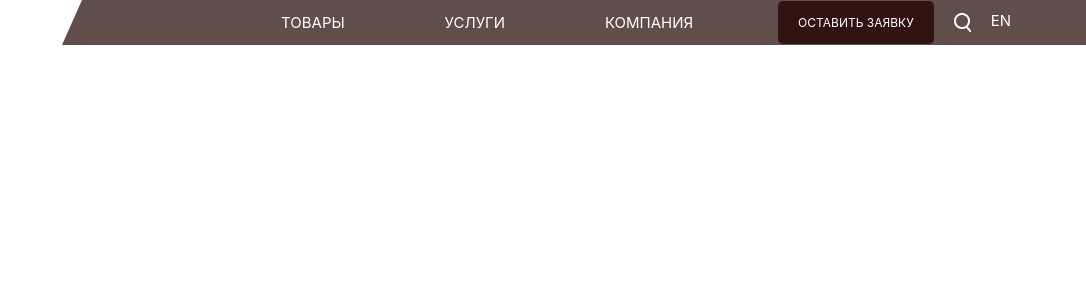
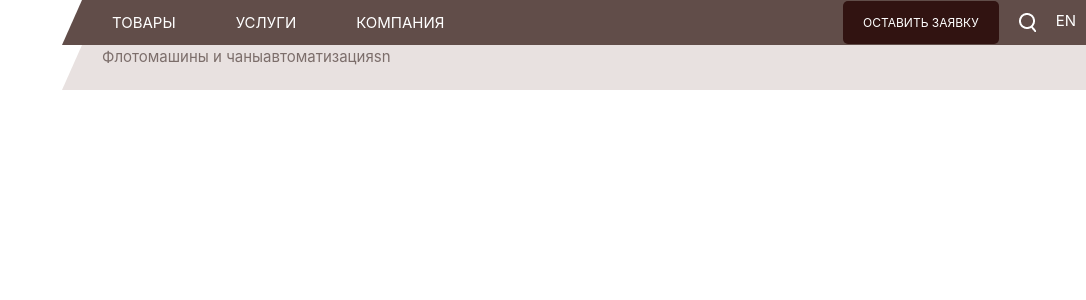
Before and after one commit to diana-nikolaeva/mind-berau-test, a Vue app: page / in a window 1280 px wide. Shown: the top 300 px of the page, without its empty margins (194-1280 px from the left). Built offline with nearby package versions, Linux system fonts and the light colour scheme; the HTML template or start-up script is replaced by a standard one.

Commit message:
add submenu phone

```diff
--- a/src/components/mainMenu.vue
+++ b/src/components/mainMenu.vue
@@ -5,13 +5,24 @@ const isHidden = ref(true)
 function openPhoneMenu() {
   isHidden.value = !isHidden.value
 }
+
+const isHiddenSubMenu = ref(true)
+function openSubMenu() {
+  isHiddenSubMenu.value = !isHiddenSubMenu.value
+}
 </script>
 <template>
   <header>
     <nav>
       <div class="container-main-menu">
         <ul class="top-menu" :class="{ 'top-menu_hidden': isHidden }">
-          <li class="top-menu__item">Товары</li>
+          <li class="top-menu__item" @click="openSubMenu">Товары
+            <ul class="top-menu__submenu" :class="{ 'sub-menu_hidden': isHiddenSubMenu }">
+            <li class="top-menu__submenu__item">Флотомашины и чаны</li>
+            <li class="top-menu__submenu__item">автоматизация</li>
+            <li class="top-menu__submenu__item">sn</li>
+          </ul>
+          </li>
           <li class="top-menu__item">Услуги</li>
           <li class="top-menu__item">Компания</li>
         </ul>
@@ -24,6 +35,13 @@ function openPhoneMenu() {
         </div>
       </div>
     </nav>
+    <nav>
+      <ul class="sub-menu-decktop">
+        <li class="sub-menu-decktop__item">Флотомашины и чаны</li>
+        <li class="sub-menu-decktop__item">автоматизация</li>
+        <li class="sub-menu-decktop__item">sn</li>
+      </ul>
+    </nav>
   </header>
 </template>
 
@@ -32,14 +50,14 @@ function openPhoneMenu() {
   display: flex;
   color: #fff;
   height: 60px;
-  align-content: center;
+  align-content: space-between;
   justify-content: center;
   flex-wrap: wrap;
   flex-direction: column-reverse;
   @media screen and (min-width: 1024px) {
     height: 45px;
     width: 80%;
-    align-content: end;
+    padding-left: 50px;
     background: #614d49;
     clip-path: polygon(20px 0, 100% 0, 100% 100%, 0 100%);
   }
@@ -63,7 +81,14 @@ nav {
       position: static;
       height: 100%;
       justify-content: space-around;
-      width: 50%;
+    }
+    .top-menu__submenu {
+      list-style: none;
+      background: #e8e1e0;
+      color: #7c6e6b;
+      @media screen and (min-width: 1024px) {
+      display: none
+    }
     }
   }
   .top-menu_hidden {
@@ -75,12 +100,12 @@ nav {
 
   .top-menu__item {
     list-style: none;
-    margin-right: 10px;
     text-align: center;
     text-transform: uppercase;
     @media screen and (min-width: 1024px) {
       display: flex;
       align-items: center;
+      margin-right: 4em;
     }
   }
 }
@@ -96,7 +121,6 @@ nav {
   clip-path: polygon(20px 0, 100% 0, 100% 100%, 0 100%);
   @media screen and (min-width: 1024px) {
     clip-path: none;
-    width: 33%;
   }
   .search {
     background-image: url('icons/searchIcon.png');
@@ -105,7 +129,7 @@ nav {
     margin-left: 20px;
     height: 19px;
     margin-top: 5px;
-    @media screen and (min-width: 1024px){
+    @media screen and (min-width: 1024px) {
       margin-top: 12px;
     }
   }
@@ -118,22 +142,21 @@ nav {
     margin-left: 20px;
     text-transform: uppercase;
     box-sizing: content-box;
-    @media screen and (min-width:1024px){
+    @media screen and (min-width: 1024px) {
       padding: 12px 20px;
       width: auto;
-
     }
   }
   .btn-open-phone-menu {
     margin-left: 20px;
-    @media screen and (min-width:1024px){
+    @media screen and (min-width: 1024px) {
       display: none;
     }
   }
   .toggle-language {
     margin-left: 20px;
     display: none;
-    @media screen and (min-width:1024px){
+    @media screen and (min-width: 1024px) {
       display: block;
       margin-top: 8px;
     }
@@ -145,4 +168,21 @@ nav {
     }
   }
 }
+.sub-menu_hidden{
+  display: none;
+}
+.sub-menu-decktop{
+  display: none;
+  @media screen and (min-width: 1024px){
+    display: flex;
+    flex-direction: row;
+    list-style: none;
+    background: #e8e1e0;
+    color: #7c6e6b;
+    width: 80%;
+    clip-path: polygon(20px 0, 100% 0, 100% 100%, 0 100%);
+    height: 45px;
+  }
+
+}
 </style>
```
